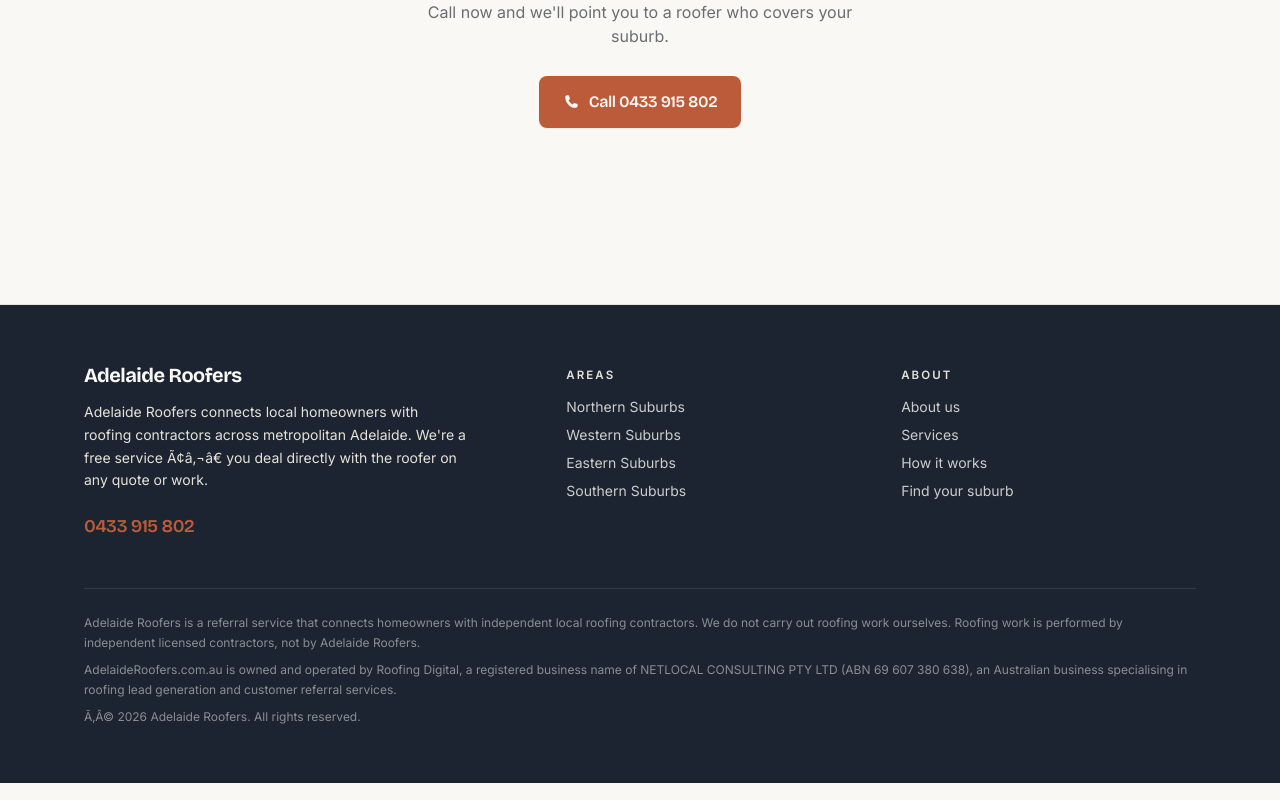
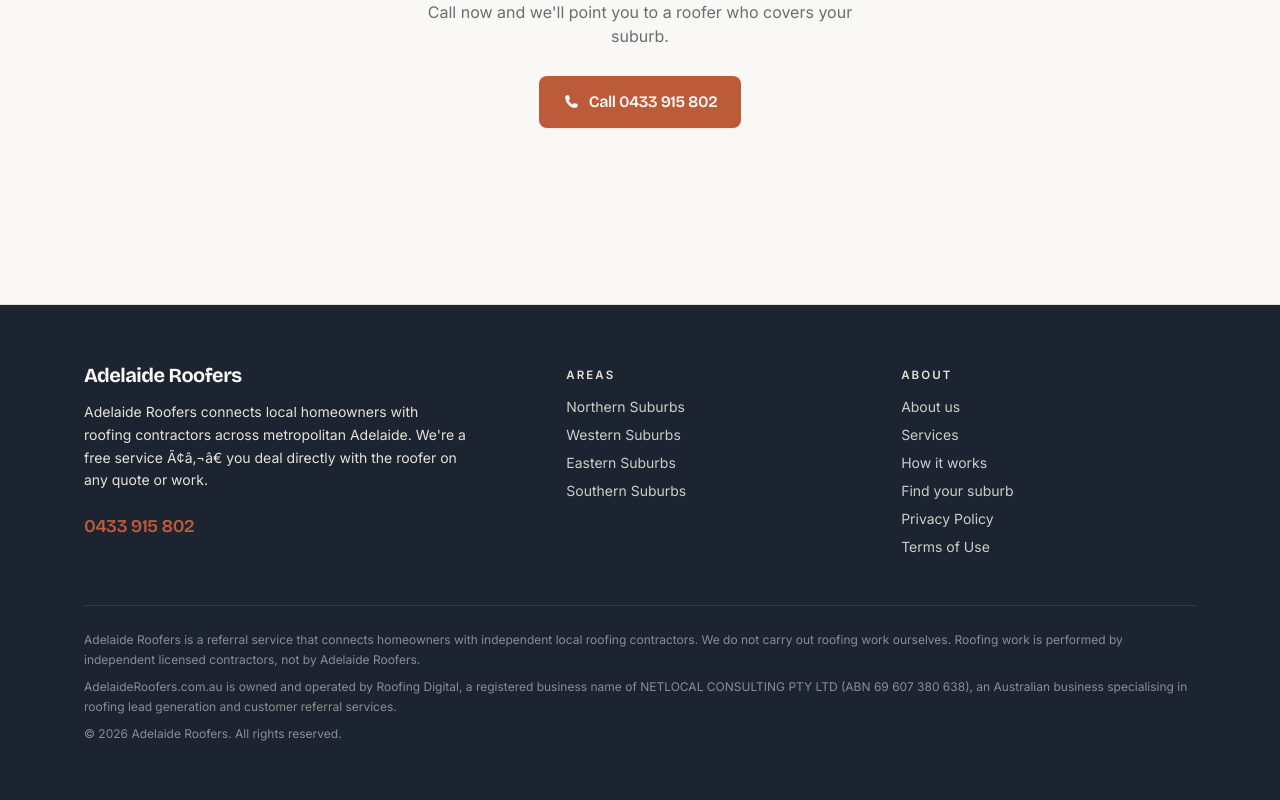
Before and after one commit to denislobo23/adelaide-roofers, a Next.js app: page / in a window 1280 px wide. Shown: the part 2788-3588 px from the top of the page. Built offline with nearby package versions, Linux system fonts and the light colour scheme; no server answers.

Commit message:
Add Privacy and Terms footer links; fix copyright symbol

```diff
--- a/components/Footer.js
+++ b/components/Footer.js
@@ -42,6 +42,8 @@
               <li><Link href="/services" className="text-paper/80 transition hover:text-clay">Services</Link></li>
               <li><Link href="/#how-it-works" className="text-paper/80 transition hover:text-clay">How it works</Link></li>
               <li><Link href="/#regions" className="text-paper/80 transition hover:text-clay">Find your suburb</Link></li>
+              <li><Link href="/privacy" className="text-paper/80 transition hover:text-clay">Privacy Policy</Link></li>
+   <li><Link href="/terms" className="text-paper/80 transition hover:text-clay">Terms of Use</Link></li>
             </ul>
           </div>
         </div>
@@ -59,7 +61,7 @@
             AdelaideRoofers.com.au is owned and operated by Roofing Digital, a registered business name of NETLOCAL CONSULTING PTY LTD (ABN 69 607 380 638), an Australian
             business specialising in roofing lead generation and customer referral services.
           </p>
-          <p className="mt-2">Ã‚Â© {new Date().getFullYear()} {site.brand}. All rights reserved.</p>
+          <p className="mt-2">&copy; {new Date().getFullYear()} {site.brand}. All rights reserved.</p>
         </div>
       </div>
     </footer>
```
